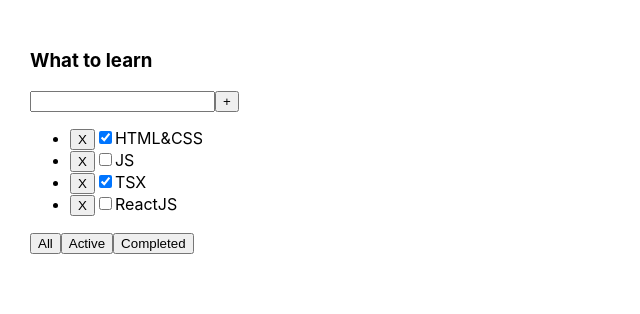
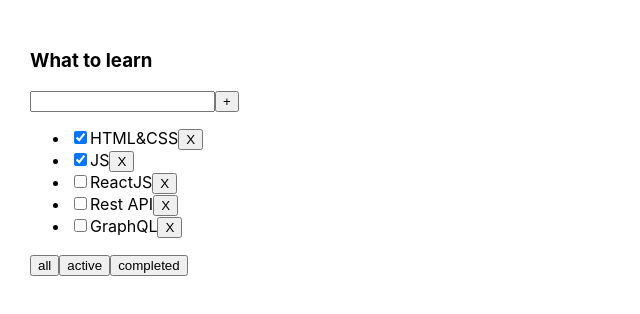
Before and after one commit to Katerinamiku/todolist, a React (Create React App) app: page / in a window 1280 px wide. Shown: the top 314 px of the page, without its empty margins (0-640 px from the left). Built offline with nearby package versions, Linux system fonts and the light colour scheme.

Commit message:
add lesson third

```diff
--- a/package.json
+++ b/package.json
@@ -7,6 +7,7 @@
     "@testing-library/jest-dom": "5.14.1",
     "@testing-library/react": "12.0.0",
     "@testing-library/user-event": "13.2.1",
+    "add": "^2.0.6",
     "antd": "4.18.7",
     "axios": "0.26.0",
     "classnames": "2.3.1",
@@ -24,7 +25,7 @@
     "redux-thunk": "2.4.1",
     "reselect": "4.1.5",
     "typescript": "4.4.2",
-    "uuid": "8.3.2",
+    "uuid": "^8.3.2",
     "web-vitals": "2.1.0"
   },
   "scripts": {
@@ -61,6 +62,6 @@
     "@types/react-router-dom": "5.3.3",
     "@types/react-test-renderer": "17.0.1",
     "@types/redux-form": "8.3.3",
-    "@types/uuid": "8.3.4"
+    "@types/uuid": "^8.3.4"
   }
 }
--- a/src/App.tsx
+++ b/src/App.tsx
@@ -1,43 +1,53 @@
 import React, {useState} from 'react';
+import { v1 } from 'uuid';
 import './App.css';
-import {Todolist} from './ToDoList';
+import {Todolist} from './Todolist';
 
-export type FilterValueType = 'all' | 'active' | 'completed'
+export type FilterValuesType = "all" | "active" | "completed";
 
 function App() {
 
-    let [tasks1, setTasks1] = useState([
-        {id: 1, title: "HTML&CSS", isDone: true},
-        {id: 2, title: "JS", isDone: false},
-        {id: 3, title: "TSX", isDone: true},
-        {id: 4, title: "ReactJS", isDone: false}
-    ])
+    let [tasks, setTasks] = useState([
+        { id: v1(), title: "HTML&CSS", isDone: true },
+        { id: v1(), title: "JS", isDone: true },
+        { id: v1(), title: "ReactJS", isDone: false },
+        { id: v1(), title: "Rest API", isDone: false },
+        { id: v1(), title: "GraphQL", isDone: false },
+    ]);
 
-    const removeTask = (taskId: number) => {
-        tasks1 = tasks1.filter((el) => el.id !== taskId)
-        setTasks1(tasks1)
+    const addTask = (newTitle: string)=> {
+       const newTask = {id: v1(), title: newTitle, isDone: false}
+        setTasks([newTask, ...tasks])
     }
 
-    const [filterValue, setFilterValue] = useState<FilterValueType>('all')
-
-    let filteredTasks = tasks1;
-    if (filterValue === 'active') {
-        filteredTasks = tasks1.filter((el) => el.isDone === false)
-    } else if (filterValue === 'completed') {
-        filteredTasks = tasks1.filter((el) => el.isDone === true)
+    function removeTask(id: string) {
+        let filteredTasks = tasks.filter(t => t.id != id);
+        setTasks(filteredTasks);
     }
 
-    const changeFilter = (value: FilterValueType) => {
-        setFilterValue(value)
+    let [filter, setFilter] = useState<FilterValuesType>("all");
+
+    let tasksForTodolist = tasks;
+
+    if (filter === "active") {
+        tasksForTodolist = tasks.filter(t => t.isDone === false);
+    }
+    if (filter === "completed") {
+        tasksForTodolist = tasks.filter(t => t.isDone === true);
+    }
+
+    function changeFilter(value: FilterValuesType) {
+        setFilter(value);
     }
 
     return (
         <div className="App">
-            <Todolist
-                title="What to learn"
-                tasks={filteredTasks}
-                removeTask={removeTask}
-                changeFilter={changeFilter}/>
+            <Todolist title="What to learn"
+                      tasks={tasksForTodolist}
+                      removeTask={removeTask}
+                      changeFilter={changeFilter}
+                      addTask={addTask}
+            />
         </div>
     );
 }
--- /dev/null
+++ b/src/Components/Button.tsx
@@ -0,0 +1,15 @@
+import React from 'react';
+
+type ButtonPropsType = {
+    name: string
+    callBack: ()=> void
+}
+
+export const Button = (props: ButtonPropsType) => {
+    const onClickButtonHandler = () => {
+        props.callBack()
+    }
+    return (
+        <button onClick={onClickButtonHandler}>{props.name}</button>
+    )
+}
--- a/src/ToDoList.tsx
+++ /dev/null
@@ -1,41 +0,0 @@
-import React from 'react';
-import {FilterValueType} from "./App";
-
-type TaskType = {
-    id: number
-    title: string
-    isDone: boolean
-}
-
-type PropsType = {
-    title: string
-    tasks: Array<TaskType>
-    removeTask: (taskId: number) => void
-    changeFilter: (value: FilterValueType) => void
-}
-
-export function Todolist(props: PropsType) {
-    return <div>
-        <h3>{props.title}</h3>
-        <div>
-            <input/>
-            <button>+</button>
-        </div>
-        <ul>
-            {props.tasks.map((el, index) => {
-                return (
-                    <li key={el.id}>
-                        <button onClick={() => props.removeTask(el.id)}> X</button>
-                        <input type="checkbox" checked={el.isDone}/>
-                        <span>{el.title}</span>
-                    </li>
-                )
-            })}
-        </ul>
-        <div>
-            <button onClick={() => props.changeFilter('all')}>All</button>
-            <button onClick={() => props.changeFilter('active')}>Active</button>
-            <button onClick={() => props.changeFilter('completed')}>Completed</button>
-        </div>
-    </div>
-}
--- /dev/null
+++ b/src/Todolist.tsx
@@ -0,0 +1,72 @@
+import React, {ChangeEvent, KeyboardEvent, useState} from 'react';
+import {FilterValuesType} from './App';
+import {Button} from "./Components/Button";
+
+type TaskType = {
+    id: string
+    title: string
+    isDone: boolean
+}
+
+type PropsType = {
+    title: string
+    tasks: Array<TaskType>
+    removeTask: (taskId: string) => void
+    changeFilter: (value: FilterValuesType) => void
+    addTask: (newTitle: string) => void
+}
+
+export function Todolist(props: PropsType) {
+    const [newTitle, setNewTitle] = useState('')
+
+    const addTaskHandler = () => {
+        props.addTask(newTitle)
+        setNewTitle('')
+    }
+    const onChangeInputHandler = (event: ChangeEvent<HTMLInputElement>) => {
+        setNewTitle(event.currentTarget.value)
+    }
+
+    const onKeyPressHandler = (event: KeyboardEvent<HTMLInputElement>) => {
+        if (event.key === 'Enter') {
+            addTaskHandler()
+        }
+    }
+
+    const tsarChangeFilterHandler = (value: FilterValuesType) => {
+        props.changeFilter(value)
+    }
+
+    const removeTaskHandler = (id: string) => {
+        props.removeTask(id)
+    }
+
+    return <div>
+        <h3>{props.title}</h3>
+        <div>
+            <input value={newTitle} onChange={onChangeInputHandler}
+                   onKeyPress={onKeyPressHandler}/>
+            <button onClick={addTaskHandler}>+</button>
+        </div>
+        <ul>
+            {
+                props.tasks.map(t => {
+
+                    return (
+                        <li key={t.id}>
+                            <input type="checkbox" checked={t.isDone}/>
+                            <span>{t.title}</span>
+                            <Button name={'X'} callBack={() => removeTaskHandler(t.id)}/>
+                        </li>)
+                })}
+        </ul>
+        <div>
+            {/*<button onClick={()=>tsarChangeFilterHandler('all')}>All</button>*/}
+            {/*<button onClick={()=>tsarChangeFilterHandler('active')}>Active</button>*/}
+            {/*<button onClick={()=>tsarChangeFilterHandler('completed')}>Completed</button>*/}
+            <Button name={'all'} callBack={() => tsarChangeFilterHandler('all')}/>
+            <Button name={'active'} callBack={() => tsarChangeFilterHandler('active')}/>
+            <Button name={'completed'} callBack={() => tsarChangeFilterHandler('completed')}/>
+        </div>
+    </div>
+}
```
Also changed, not shown: 1 other file (tests, documents, lock files or other folders).
